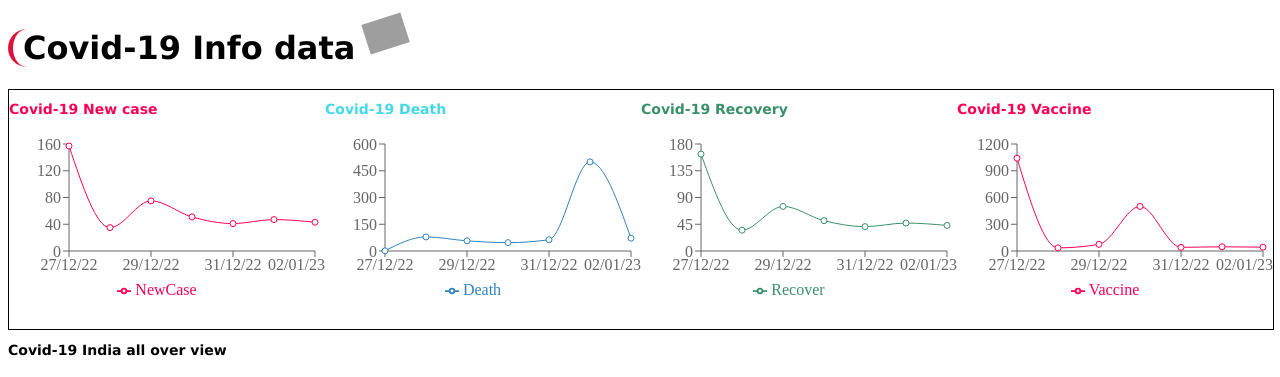
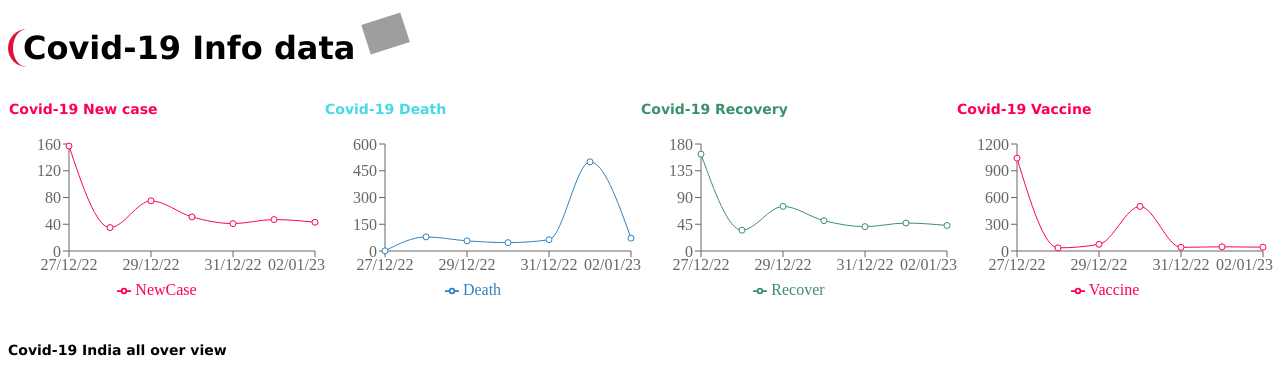
Before and after one commit to sunny8540/CovidIndia, a React (Create React App) app: page / in a window 1280 px wide. Shown: the top 377 px of the page. Built offline with nearby package versions, Linux system fonts and the light colour scheme; grey boxes are pictures that could not be loaded.

Commit message:
update css

```diff
--- a/src/index.css
+++ b/src/index.css
@@ -1,6 +1,6 @@
 .header{
   width: 100%;
-  border: 1px solid black;
+  border: 1px solid #fff;
   display: flex;
   justify-content: space-between;
   /* display: flow-root; */
```
